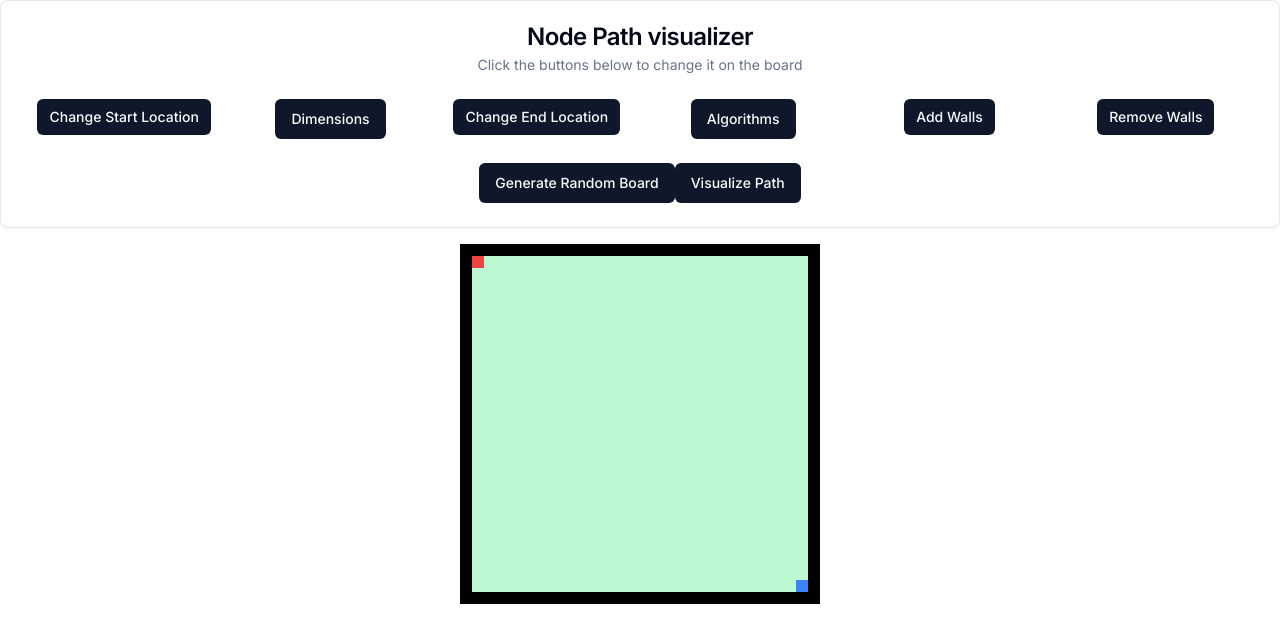
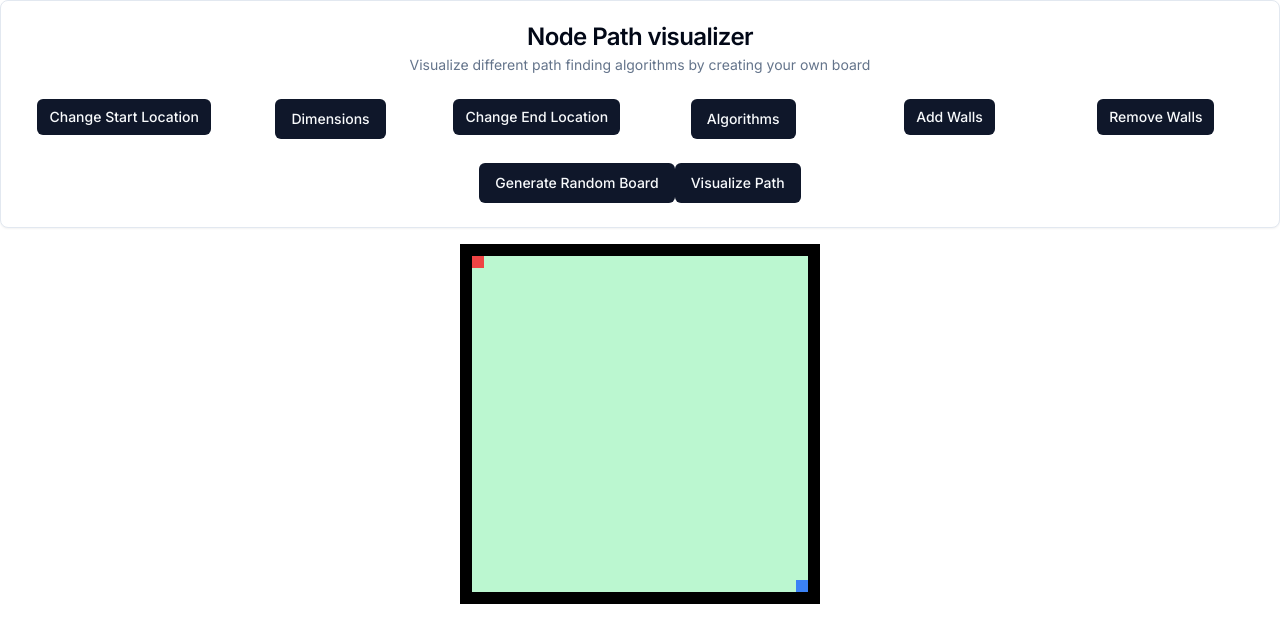
Before and after one commit to Davi-web/pathfinding-visualizer, a Next.js app: page / in a window 1280 px wide. Shown: the top 642 px of the page. Built offline with nearby package versions, Linux system fonts and the light colour scheme.

Commit message:
changed header description:

```diff
--- a/app/page.tsx
+++ b/app/page.tsx
@@ -436,7 +436,8 @@ export default function Home() {
           <CardHeader>
             <CardTitle className="text-center">Node Path visualizer</CardTitle>
             <CardDescription className="text-center">
-              Click the buttons below to change it on the board
+              Visualize different path finding algorithms by creating your own
+              board
             </CardDescription>
           </CardHeader>
           <CardContent>
```
